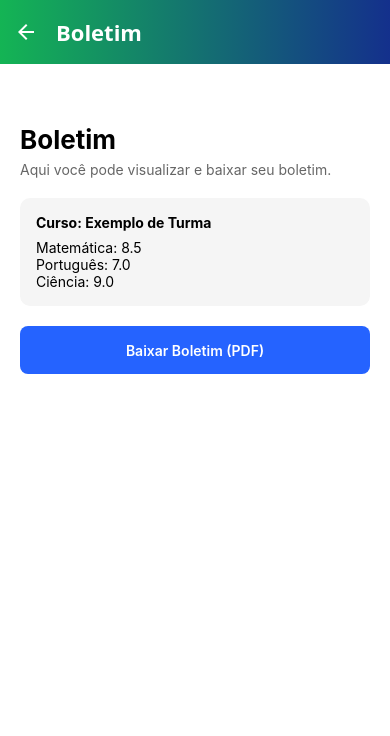
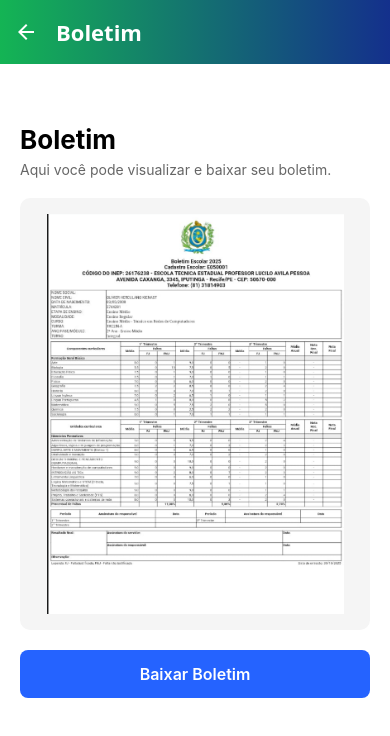
Before and after one commit to YuriJS123/ETE, a React Native app: screen /BoletimAluno in a window 390 px wide. Shown: the top 736 px of the page. Built offline with nearby package versions, Linux system fonts and the light colour scheme.

Commit message:
📦 NEW: Implementação da pagina boletim

```diff
--- a/src/screens/BoletimAluno.tsx
+++ b/src/screens/BoletimAluno.tsx
@@ -1,11 +1,54 @@
-import React from 'react';
-import { View, Text, StyleSheet, TouchableOpacity, Alert } from 'react-native';
+import React, { useState } from 'react';
+import {
+  View,
+  Text,
+  StyleSheet,
+  TouchableOpacity,
+  Alert,
+  Image,
+  ActivityIndicator
+} from 'react-native';
+import * as FileSystem from 'expo-file-system/legacy';
+import * as Sharing from 'expo-sharing';
+import { Asset } from 'expo-asset';
+import BoletimIMG from '../../assets/boletim/Boletim.png';
 
-export default function BoletimAluno({ navigation }: any) {
-  // Esse é um exemplo — aqui você pode puxar dados do localStorage / API e gerar PDF/CSV.
-  function handleDownload() {
-    // Implementar geração/baixar do boletim real
-    Alert.alert('Download', 'Simulação: boletim baixado (exemplo).');
+export default function BoletimAluno() {
+  const [loading, setLoading] = useState(false);
+
+  async function handleDownload() {
+    try {
+      setLoading(true);
+
+      // Carrega o PNG local como asset
+      const imageAsset = Asset.fromModule(require('../../assets/boletim/Boletim.png'));
+      await imageAsset.downloadAsync();
+
+      if (!imageAsset.localUri) {
+        Alert.alert("Erro", "Imagem não encontrada.");
+        setLoading(false);
+        return;
+      }
+
+      // Define o caminho de destino para compartilhar
+      const dest = FileSystem.documentDirectory + "Boletim.png";
+
+      // Copia o arquivo para um local compartilhável
+      await FileSystem.copyAsync({
+        from: imageAsset.localUri,
+        to: dest,
+      });
+
+      // Abre a opção de compartilhamento
+      await Sharing.shareAsync(dest);
+
+      setLoading(false);
+
+    } catch (error) {
+      console.log(error);
+      setLoading(false);
+      Alert.alert("Erro", "Não foi possível baixar o boletim.");
+    }
   }
 
   return (
@@ -14,31 +57,61 @@ export default function BoletimAluno({ navigation }: any) {
       <Text style={styles.subtitle}>Aqui você pode visualizar e baixar seu boletim.</Text>
 
       <View style={styles.card}>
-        <Text style={styles.cardTitle}>Curso: Exemplo de Turma</Text>
-        <Text>Matemática: 8.5</Text>
-        <Text>Português: 7.0</Text>
-        <Text>Ciência: 9.0</Text>
+        <Image
+          source={BoletimIMG}
+          style={styles.boletimImagem}
+          resizeMode="contain"
+        />
       </View>
 
-      <TouchableOpacity style={styles.btn} onPress={handleDownload}>
-        <Text style={styles.btnText}>Baixar Boletim (PDF)</Text>
+      <TouchableOpacity style={styles.btn} onPress={handleDownload} disabled={loading}>
+        {loading ? (
+          <ActivityIndicator color="#fff" />
+        ) : (
+          <Text style={styles.btnText}>Baixar Boletim</Text>
+        )}
       </TouchableOpacity>
     </View>
   );
 }
 
 const styles = StyleSheet.create({
-  container: { flex: 1, padding: 20, paddingTop: 60, backgroundColor: '#fff' },
-  title: { fontSize: 26, fontWeight: '700', marginBottom: 6 },
-  subtitle: { color: '#666', marginBottom: 20 },
-  card: { backgroundColor: '#f5f5f5', padding: 16, borderRadius: 10, marginBottom: 20 },
-  cardTitle: { fontWeight: '700', marginBottom: 8 },
+  container: {
+    flex: 1,
+    padding: 20,
+    paddingTop: 60,
+    backgroundColor: '#fff',
+  },
+  title: {
+    fontSize: 26,
+    fontWeight: '700',
+    marginBottom: 6,
+  },
+  subtitle: {
+    color: '#666',
+    marginBottom: 20,
+  },
+  card: {
+    backgroundColor: '#f5f5f5',
+    padding: 16,
+    borderRadius: 10,
+    marginBottom: 20,
+  },
+  boletimImagem: {
+    width: '100%',
+    height: 400,
+    borderRadius: 10,
+  },
   btn: {
     backgroundColor: '#2563ff',
     height: 48,
     borderRadius: 8,
     justifyContent: 'center',
-    alignItems: 'center'
+    alignItems: 'center',
   },
-  btnText: { color: '#fff', fontWeight: '600' },
+  btnText: {
+    color: '#fff',
+    fontWeight: '600',
+    fontSize: 16,
+  },
 });
```
